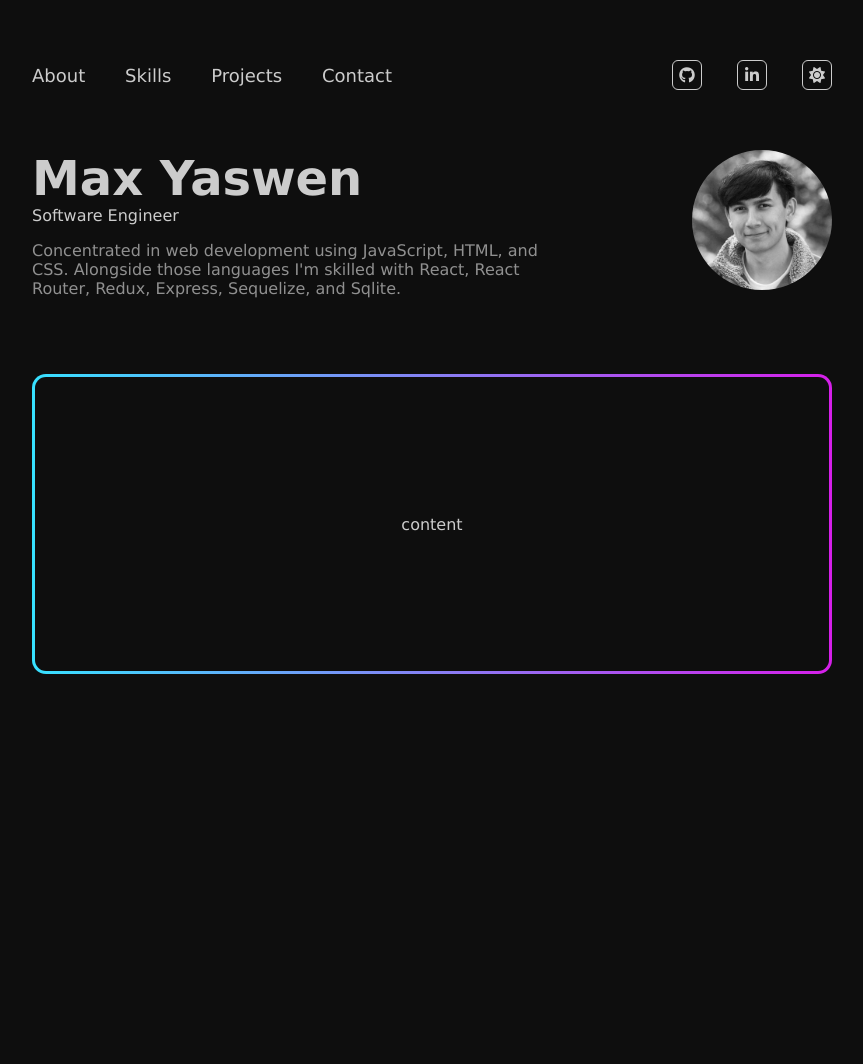
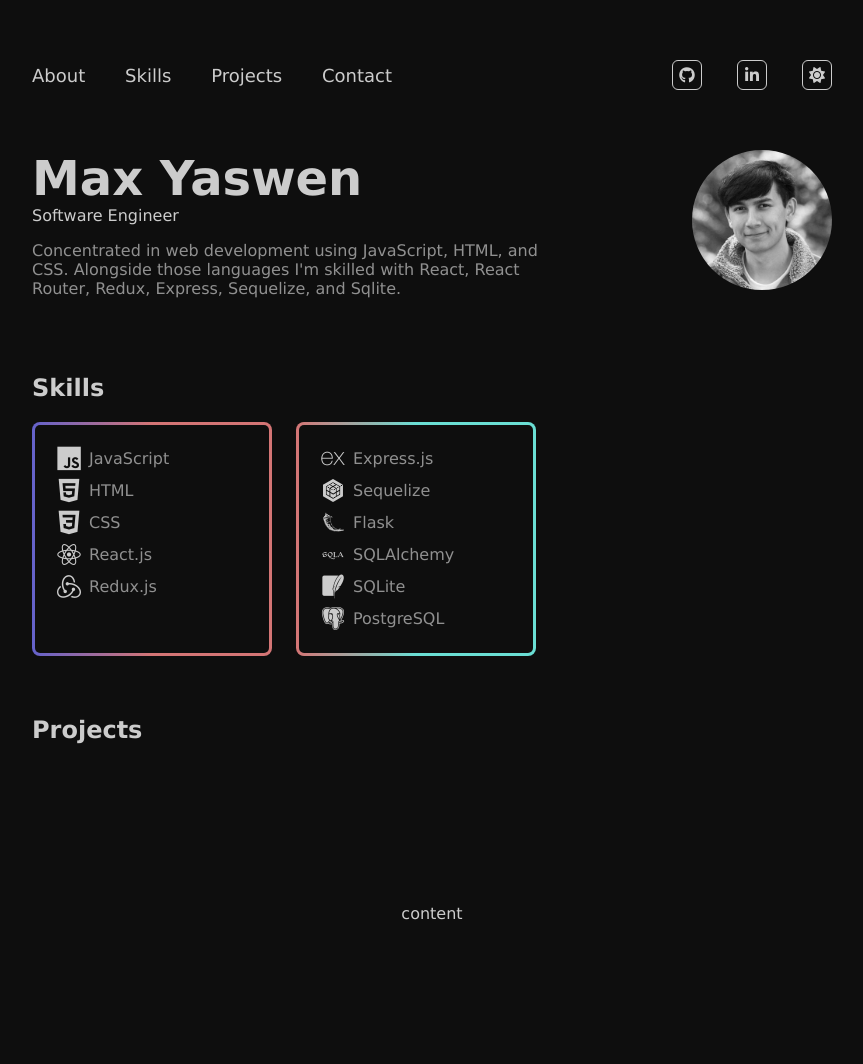
Before and after one commit to myaswen/myaswen.github.io, a plain HTML site: page index.html in a window 1280 px wide. Shown: the whole page, without its empty margins (208-1071 px from the left). Before the commit the page ends 800 px from the top, so only its background shows below. Drawn offline with nearby package versions, Linux system fonts and the light colour scheme.

Commit message:
Add skills section

```diff
--- a/global.css
+++ b/global.css
@@ -110,8 +110,65 @@ nav {
     filter: grayscale();
 }
 
+/* Skills */
+
+#skills-container {
+    /* border: 1px solid red; */
+    margin-top: 40px;
+    display: flex;
+    flex-direction: column;
+    width: 100%;
+}
+
+#skill-cards-container {
+    display: flex;
+}
+
+.skill-card {
+    width: 30%;
+    padding: 14px;
+    margin-right: 24px;
+    border: 3px solid transparent;
+    border-radius: 8px;
+}
+
+.skill-card > div {
+    display: flex;
+    align-items: center;
+    margin: 8px;
+    color: #909090;
+}
+
+.skill-card i {
+    font-size: 24px;
+    margin-right: 8px;
+}
+
+#skill-card-one {
+    background:
+        linear-gradient(#0e0e0e 0 0) padding-box,
+        /* linear-gradient(90deg, rgba(62,180,58,1) 0%, rgba(29,188,253,1) 50%, rgba(131,58,180,1) 100%) border-box; */
+        linear-gradient(90deg, rgb(100, 98, 203) 0%, rgb(212, 117, 117) 50%) border-box;
+}
+
+#skill-card-two {
+    background:
+        linear-gradient(#0e0e0e 0 0) padding-box,
+        /* linear-gradient(90deg, rgba(131,58,180,1) 0%, rgba(253,29,29,1) 50%, rgba(252,176,69,1) 100%) border-box; */
+        linear-gradient(90deg, rgb(212, 117, 117) 0%, rgb(106, 222, 212) 50%) border-box;
+}
+
+#skill-card-three {
+    background:
+        linear-gradient(#0e0e0e 0 0) padding-box,
+        /* linear-gradient(90deg, rgba(252,176,69,1) 0%, rgba(29,188,253,1) 50%, rgba(73,180,58,1) 100%) border-box; */
+        linear-gradient(90deg, rgb(106, 222, 212) 0%, rgb(127, 105, 217) 50%) border-box;
+}
+
+/* Projects */
+
 #projects-container {
-    margin-top: 60px;
+    margin-top: 40px;
     width: 100%;
 }
 
@@ -124,15 +181,18 @@ nav {
     border-radius: 14px;
 }
 
-.border-test {
+/* .border-test {
     background:
         linear-gradient(#0e0e0e 0 0) padding-box,
         linear-gradient(90deg, #37e1ff, #d61fea) border-box;
     border: 3px solid transparent;
     border-radius: 8px;
-}
+} */
 
 @media screen and (max-width: 375px) {
+
+    /* Body */
+
     #body-wrapper {
         width: 300px;
         margin-top: 40px;
@@ -142,9 +202,13 @@ nav {
         display: none;
     }
 
+    /* Nav */
+
     nav {
         justify-content: center;
     }
+
+    /* About */
 
     #about-container {
         flex-direction: column-reverse;
--- a/index.html
+++ b/index.html
@@ -5,6 +5,7 @@
     <meta http-equiv="X-UA-Compatible" content="IE=edge">
     <meta name="viewport" content="width=device-width, initial-scale=1.0">
     <script src="https://kit.fontawesome.com/cd0b832a9e.js" crossorigin="anonymous"></script>
+    <link rel="stylesheet" href="https://cdn.jsdelivr.net/gh/devicons/devicon@v2.15.1/devicon.min.css">
     <link rel="stylesheet" href="global.css">
     <title>Max Yaswen</title>
 </head>
@@ -38,9 +39,34 @@
             </div>
         </div>
 
+        <div id="skills-container">
+            <h2>Skills</h2>
+            <div id="skill-cards-container">
+                <div class="skill-card" id="skill-card-one">
+                    <div><i class="devicon-javascript-plain"></i>JavaScript</div>
+                    <div><i class="devicon-html5-plain"></i>HTML</div>
+                    <div><i class="devicon-css3-plain"></i>CSS</div>
+                    <div><i class="devicon-react-original"></i>React.js</div>
+                    <div><i class="devicon-redux-original"></i>Redux.js</div>
+                </div>
+                <div class="skill-card" id="skill-card-two">
+                    <div><i class="devicon-express-original"></i>Express.js</div>
+                    <div><i class="devicon-sequelize-plain"></i>Sequelize</div>
+                    <div><i class="devicon-flask-original"></i>Flask</div>
+                    <div><i class="devicon-sqlalchemy-plain"></i>SQLAlchemy</div>
+                    <div><i class="devicon-sqlite-plain"></i>SQLite</div>
+                    <div><i class="devicon-postgresql-plain"></i>PostgreSQL</div>
+                </div>
+                <!-- <div class="skill-card" id="skill-card-three">
+                    <div><i class="fa-solid fa-angle-right"></i></i>Agile</div>
+                    <div><i class="fa-solid fa-angle-right"></i></i></i>Waterfall</div>
+                    <div><i class="fa-solid fa-angle-right"></i>Pair Programming</div>
+                </div> -->
+            </div>
+        </div>
         <div id="projects-container">
-
-            <div class="border-test">
+            <h2>Projects</h2>
+            <div>
                 content
             </div>
 
```
